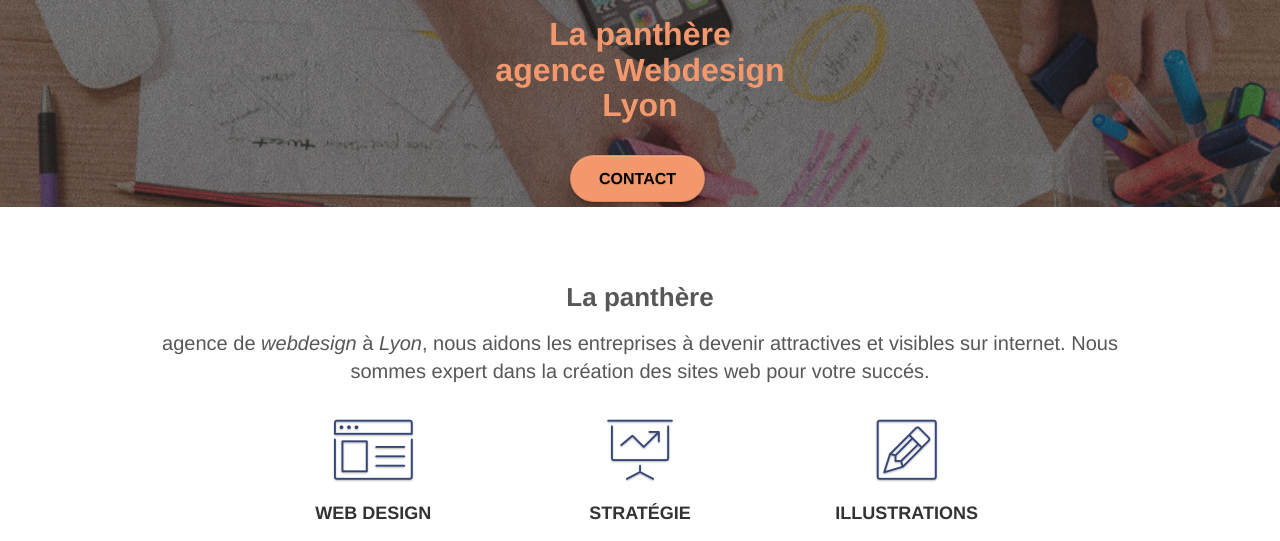
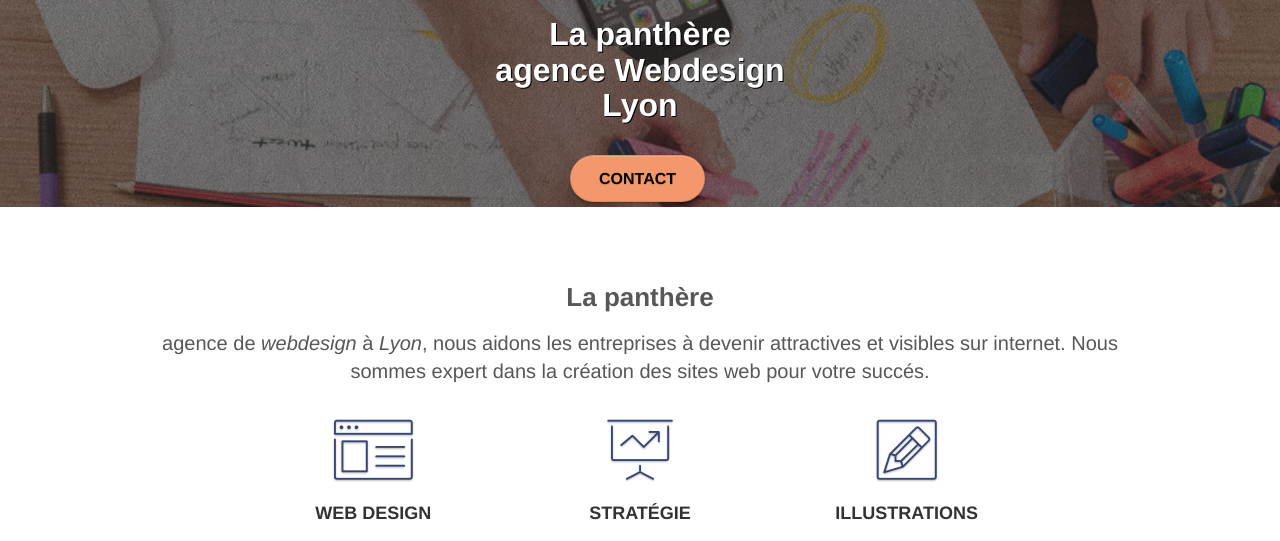
Before and after one commit to janoujan/P4-lapanthere, a plain HTML site: page index.html in a window 1280 px wide. Shown: the part 195-736 px from the top of the page. Drawn offline with Linux system fonts and the light colour scheme.

Commit message:
fix contrast in contact.html

```diff
--- a/style.css
+++ b/style.css
@@ -746,7 +746,9 @@ h3 {
 }
 
 h1 {
-    color: #F3976C !important;
+    color: #FFFFFF !important;
+    text-shadow: black 1px 1px;
+
 }
 
 h4 {
```
